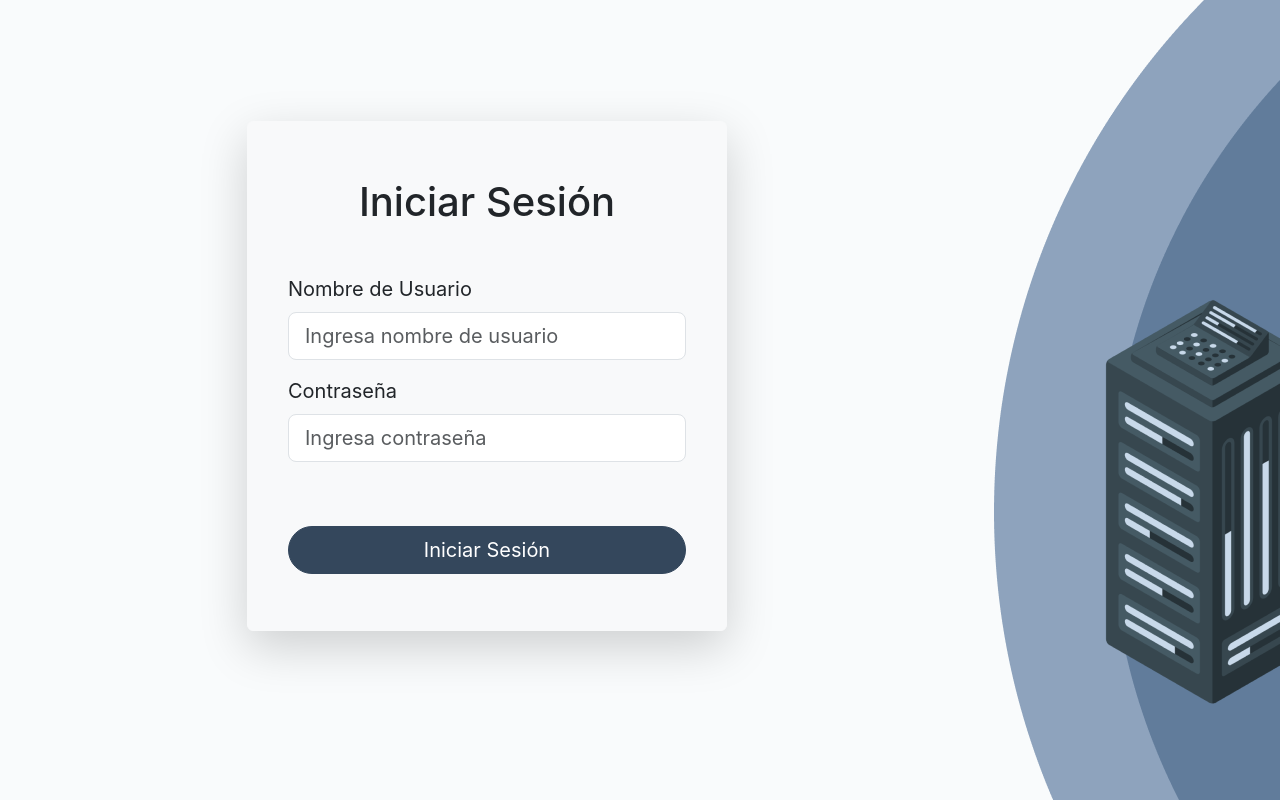
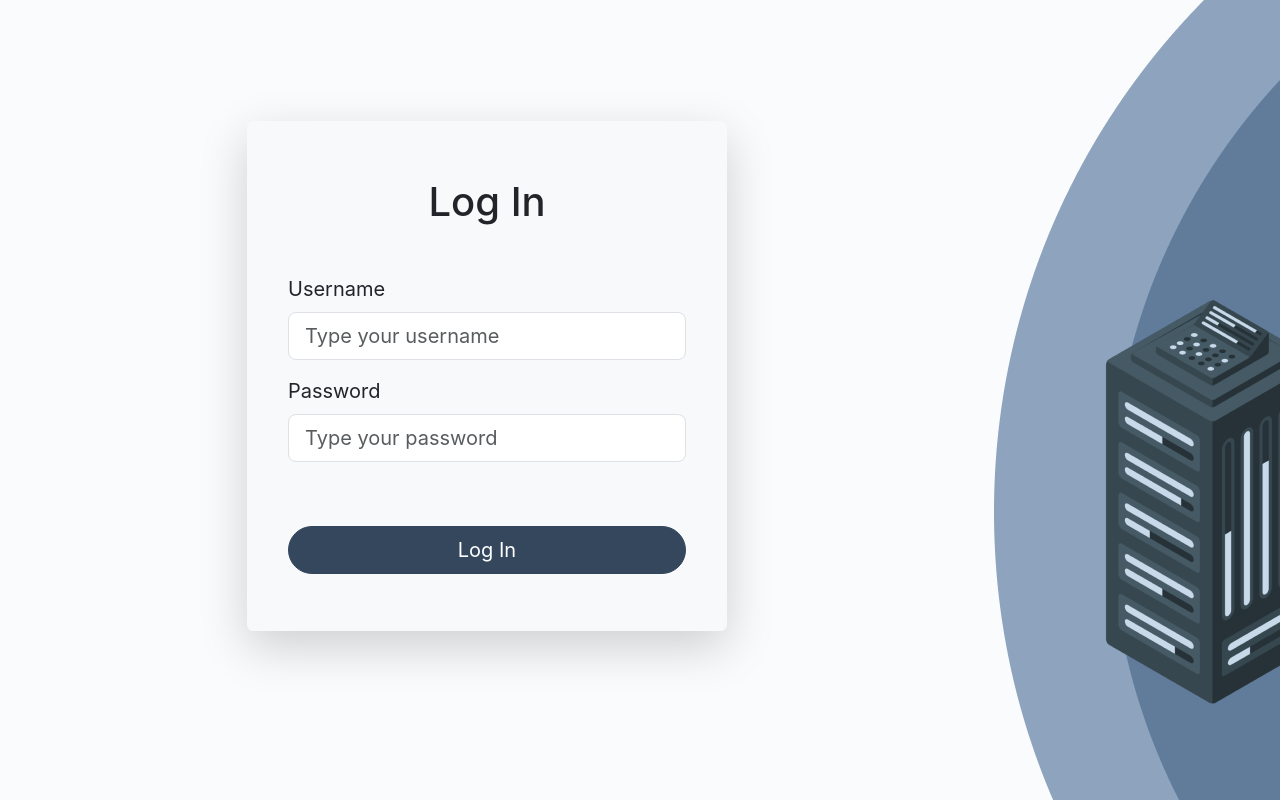
Before and after one commit to silversemx/silvertime-login, a React (Create React App) app: page / in a window 1280 px wide. Built offline with nearby package versions, Linux system fonts and the light colour scheme.

Commit message:
Translated login component to English

```diff
--- a/src/components/auth/Login.js
+++ b/src/components/auth/Login.js
@@ -19,7 +19,7 @@ const Login = () => {
 		e.preventDefault();
 
 		if (validateMsgInfo) {
-			setAlert({ display: true, type: 'danger', msg: 'Campos faltantes!' });
+			setAlert({ display: true, type: 'danger', msg: 'Missing fields!' });
 			return;
 		}
 		setAlert(alertInitialState);
@@ -29,27 +29,27 @@ const Login = () => {
 		<Container className='login' fluid>
 			<Card className='shadow-lg p-4 mb-5 bg-body-tertiary rounded' style={{ marginLeft: '235px', width: '30rem' }} border='light'>
 				<Card.Body>
-					<Card.Title className='text-center mt-3 mb-5' as={'h1'}>Iniciar Sesión</Card.Title>
+					<Card.Title className='text-center mt-3 mb-5' as={'h1'}>Log In</Card.Title>
 						{alert.display &&
 							<CustomAlert type={alert.type} msg={alert.msg} />
 						}
 
 						<Form className='mb-5'>
 							<Form.Group className='mb-3' controlId='formBasicEmail'>
-								<Form.Label className='fs-5'>Nombre de Usuario</Form.Label>
+								<Form.Label className='fs-5'>Username</Form.Label>
 								<Form.Control
 									size='lg'
-									placeholder='Ingresa nombre de usuario'
+									placeholder='Type your username'
 									value={loginUserInfo.username}
 									onChange={(e) => setLoginUserInfo({ ...loginUserInfo, username: e.target.value})}
 								/>
 							</Form.Group>
 							<Form.Group className='mb-3' controlId='formBasicPassword'>
-								<Form.Label className='fs-5'>Contraseña</Form.Label>
+								<Form.Label className='fs-5'>Password</Form.Label>
 								<Form.Control
 									size='lg'
 									type='password'
-									placeholder='Ingresa contraseña'
+									placeholder='Type your password'
 									value={loginUserInfo.password}
 									onChange={(e) => setLoginUserInfo({ ...loginUserInfo, password: e.target.value})}
 								/>
@@ -57,7 +57,7 @@ const Login = () => {
 						</Form>
 						<div className='d-grid gap-2 py-3'>
 							<Button className='btn-submit' size='lg' style={{ borderRadius: '35px' }} onClick={(e) => handleUserAction(e)}>
-								Iniciar Sesión
+								Log In
 							</Button>
 						</div>
 				</Card.Body>
```
